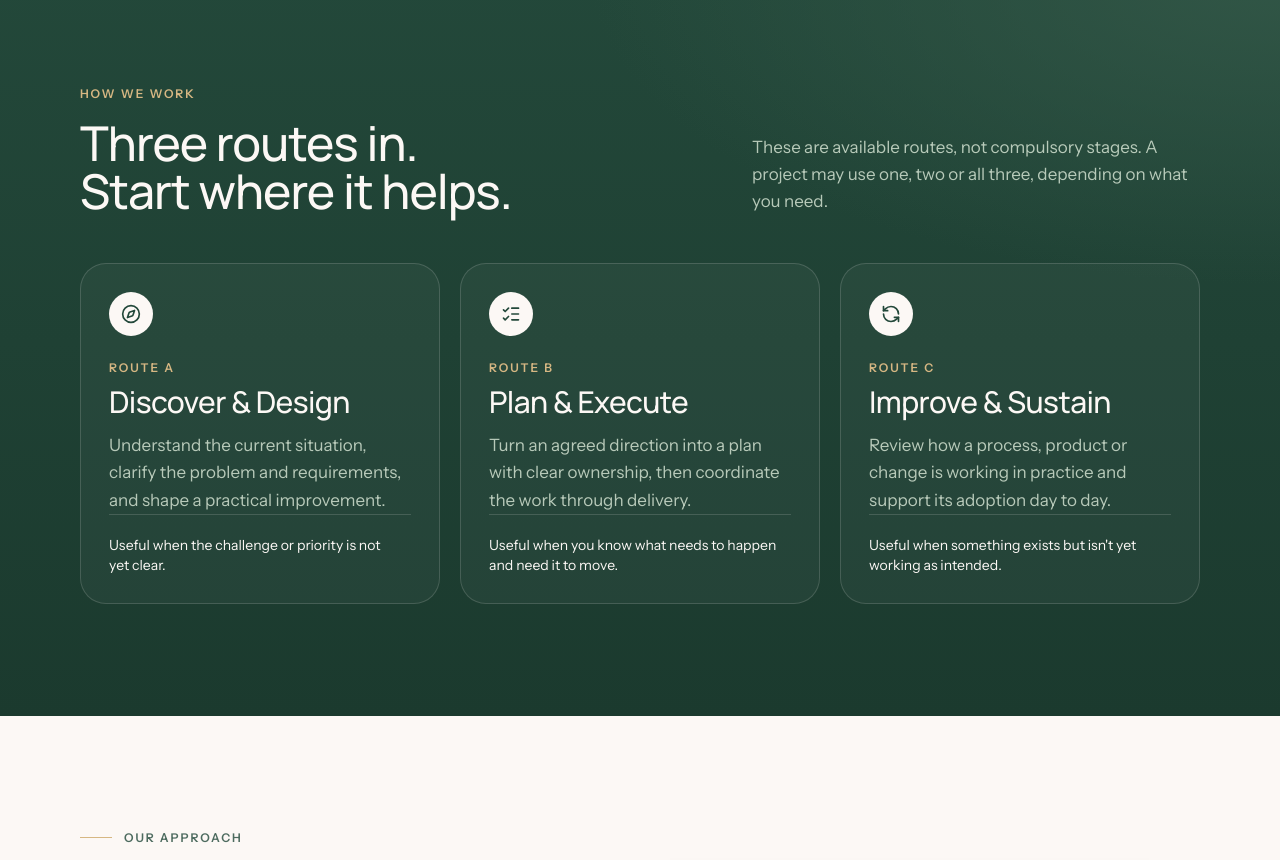
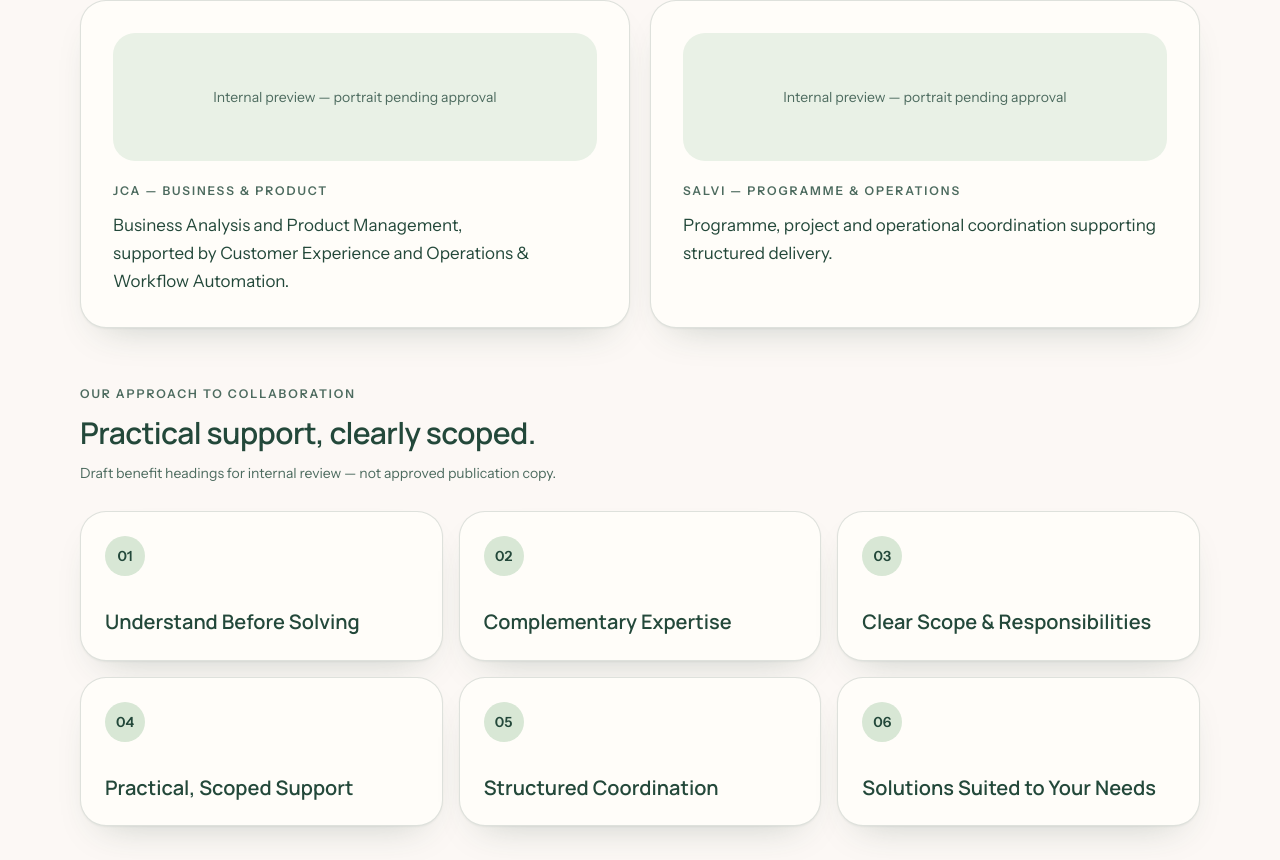
Before and after one commit to Jnasak/jca-salvi-landing, a React (Vite) app: page / in a window 1280 px wide. Shown: the part 4040-4900 px from the top of the page. Built offline with nearby package versions, Linux system fonts and the light colour scheme.

Commit message:
feat(about): add distinct partner profiles and draft six-card benefits grid

```diff
--- a/src/components/landing/WhyUs.tsx
+++ b/src/components/landing/WhyUs.tsx
@@ -1,3 +1,16 @@
+const benefits = [
+  "Understand Before Solving",
+  "Complementary Expertise",
+  "Clear Scope & Responsibilities",
+  "Practical, Scoped Support",
+  "Structured Coordination",
+  "Solutions Suited to Your Needs",
+] as const;
+const profiles = [
+  { name: "JCA", position: "Business & Product", summary: "Business Analysis and Product Management, supported by Customer Experience and Operations & Workflow Automation." },
+  { name: "Salvi", position: "Programme & Operations", summary: "Programme, project and operational coordination supporting structured delivery." },
+] as const;
+
 const clarity = ["Business analysis", "Product thinking"];
 const coordination = ["Customer experience", "Operations", "Delivery coordination"];
 
@@ -52,6 +65,35 @@ export function WhyUs() {
           </div>
         </div>
       </div>
+      <div className="container-page mt-14 sm:mt-20">
+        <h3 className="font-display text-2xl font-semibold sm:text-3xl">The people behind the partnership</h3>
+        <div className="mt-6 grid gap-5 md:grid-cols-2">
+          {profiles.map((person) => (
+            <article key={person.name} className="rounded-3xl border border-evergreen/15 bg-paper p-6 shadow-soft sm:p-8">
+              <div aria-label={`Approved photograph of ${person.name} pending`} className="flex min-h-32 items-center justify-center rounded-2xl bg-sage-soft text-sm text-evergreen-soft">
+                Internal preview — portrait pending approval
+              </div>
+              <p className="eyebrow mt-5 text-evergreen-soft">{person.name} — {person.position}</p>
+              <p className="mt-3 leading-relaxed">{person.summary}</p>
+            </article>
+          ))}
+        </div>
+        <div className="mt-14">
+          <p className="eyebrow text-evergreen-soft">Our approach to collaboration</p>
+          <h3 className="mt-3 font-display text-2xl font-semibold sm:text-3xl">Practical support, clearly scoped.</h3>
+          <p className="mt-3 text-sm text-evergreen-soft">Draft benefit headings for internal review — not approved publication copy.</p>
+          <ol className="mt-7 grid gap-4 sm:grid-cols-2 lg:grid-cols-3">
+            {benefits.map((benefit, index) => (
+              <li key={benefit} className="rounded-3xl border border-evergreen/15 bg-paper p-6 shadow-soft">
+                <span aria-hidden="true" className="inline-flex size-10 items-center justify-center rounded-full bg-sage text-sm font-semibold text-evergreen">
+                  {String(index + 1).padStart(2, "0")}
+                </span>
+                <h4 className="mt-8 font-display text-xl font-semibold leading-snug">{benefit}</h4>
+              </li>
+            ))}
+          </ol>
+        </div>
+      </div>
     </section>
   );
 }
```
